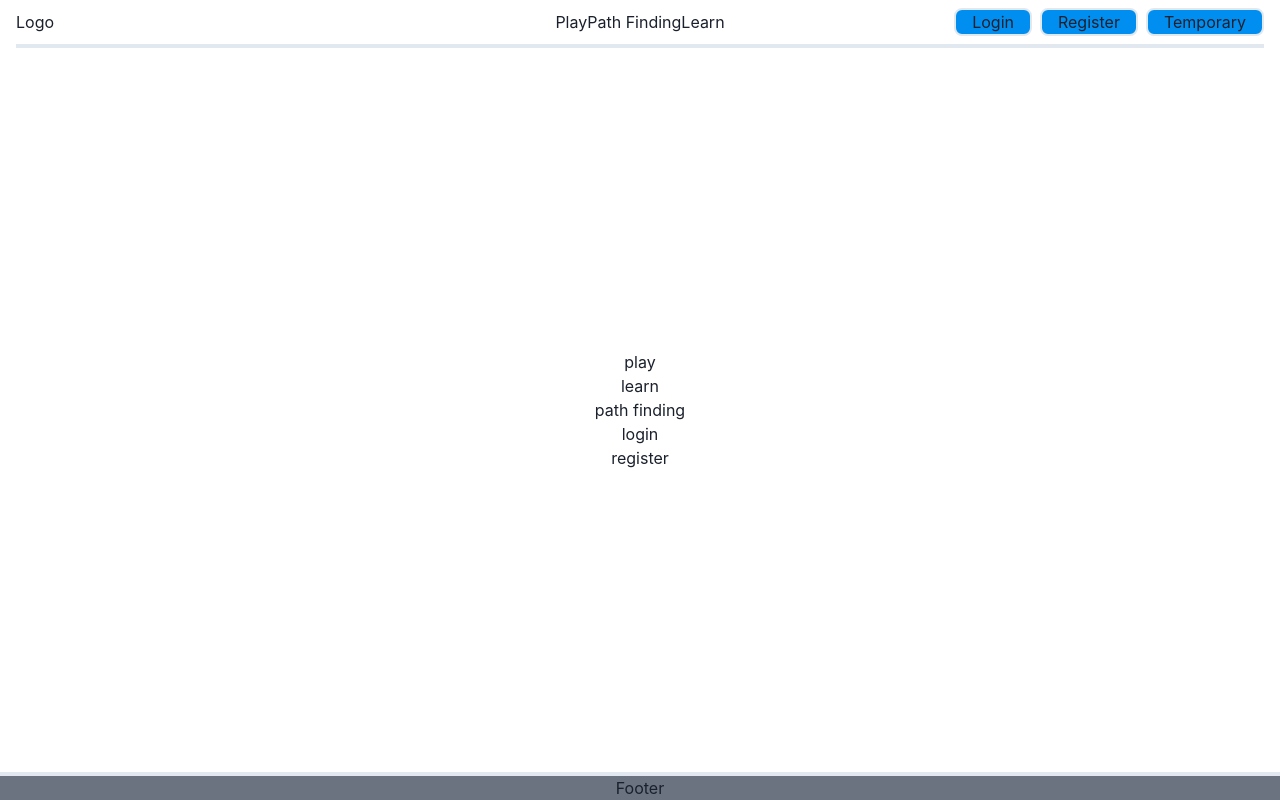
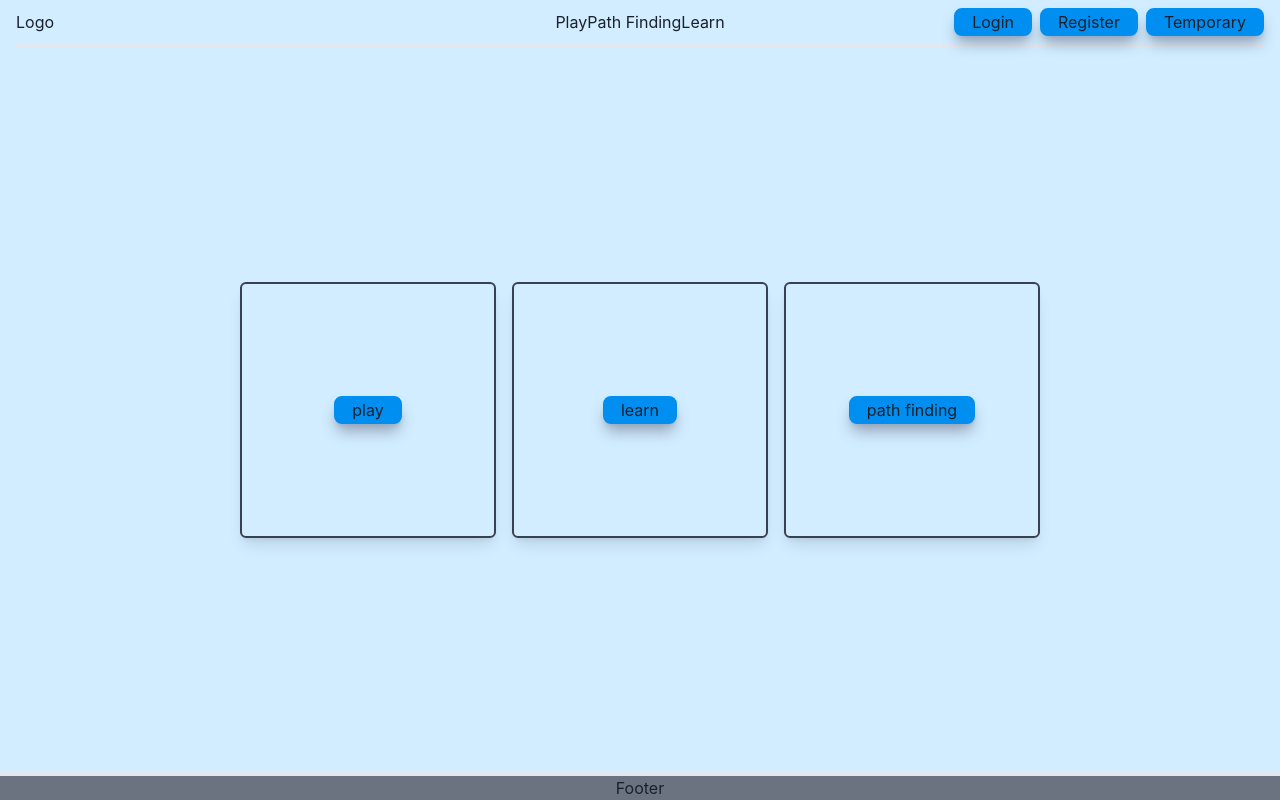
Before and after one commit to Am4teur/mazer-next, a Next.js app: page / in a window 1280 px wide. Built offline with nearby package versions, Linux system fonts and the light colour scheme.

Commit message:
Add Layout component

```diff
--- /dev/null
+++ b/components/Layout.tsx
@@ -0,0 +1,21 @@
+import Navbar from "./Navbar";
+import Footer from "./Footer";
+
+interface ILayoutProps {
+  children: React.ReactNode;
+}
+
+const Layout = ({ children }: ILayoutProps) => {
+  return (
+    <div className="app flex flex-col w-full min-h-screen bg-bg-blue">
+      <Navbar />
+      <main className="flex flex-col grow justify-center items-center">
+        {children}
+      </main>
+
+      <Footer />
+    </div>
+  );
+};
+
+export default Layout;
--- a/components/basics/Button.tsx
+++ b/components/basics/Button.tsx
@@ -3,14 +3,18 @@ import { motion } from "framer-motion";
 
 interface IButtonProps {
   children: React.ReactNode;
+  onClick?: () => void;
+  ref?: React.Ref<HTMLButtonElement>;
 }
 
-const Button = ({ children }: IButtonProps) => {
+const Button = ({ children, onClick, ref }: IButtonProps) => {
   return (
     <motion.button
-      className="border-solid border-2 bg-blue-3 rounded-lg px-4 my-2"
+      className="border-solid border-2 border-blue-3 bg-blue-3 rounded-lg shadow-lg shadow-slate-400 px-4 my-2"
       whileTap={{ y: 2 }}
       whileHover={{ scale: 1.1 }}
+      onClick={onClick}
+      ref={ref}
     >
       {children}
     </motion.button>
--- a/pages/_app.tsx
+++ b/pages/_app.tsx
@@ -2,6 +2,7 @@ import "../styles/globals.css";
 import type { AppProps } from "next/app";
 import { ChakraProvider } from "@chakra-ui/react";
 import { extendTheme } from "@chakra-ui/react";
+import Layout from "../components/Layout";
 
 const colors = {
   brand: {
@@ -16,7 +17,9 @@ const theme = extendTheme({ colors });
 function MyApp({ Component, pageProps }: AppProps) {
   return (
     <ChakraProvider theme={theme}>
-      <Component {...pageProps} />
+      <Layout>
+        <Component {...pageProps} />
+      </Layout>
     </ChakraProvider>
   );
 }
--- a/pages/index.tsx
+++ b/pages/index.tsx
@@ -1,43 +1,37 @@
+import React from "react";
 import type { NextPage } from "next";
 import Head from "next/head";
-import Image from "next/image";
 import NextLink from "next/link";
-import Footer from "../components/Footer";
-import Navbar from "../components/Navbar";
+import Button from "../components/basics/Button";
 
 const Home: NextPage = () => {
   return (
-    <div className="app flex flex-col w-full min-h-screen">
+    <>
       <Head>
-        <title>Create Next App</title>
-        <meta name="description" content="Generated by create next app" />
+        <title>Mazer</title>
+        <meta name="description" content="A Maze game" />
         <link rel="icon" href="/favicon.ico" />
+        <link rel="shortcut icon" href="/favicon.ico" />
       </Head>
 
-      <Navbar />
-
-      <main className="flex flex-col grow justify-center items-center">
+      <div className="flex md:flex-row flex-col gap-4">
+        <div className="flex justify-center items-center border-solid border-2 border-gray-700 rounded-md shadow-lg w-64 h-64">
           <NextLink href="/play" passHref>
-          <button>play</button>
+            <Button>play</Button>
           </NextLink>
+        </div>
+        <div className="flex justify-center items-center border-solid border-2 border-gray-700 rounded-md shadow-lg w-64 h-64">
           <NextLink href="/learn" passHref>
-          <button>learn</button>
+            <Button>learn</Button>
           </NextLink>
+        </div>
+        <div className="flex justify-center items-center border-solid border-2 border-gray-700 rounded-md shadow-lg w-64 h-64">
           <NextLink href="/path-finding" passHref>
-          <button>path finding</button>
+            <Button>path finding</Button>
           </NextLink>
-
-        <NextLink href="/login" passHref>
-          <button>login</button>
-        </NextLink>
-
-        <NextLink href="/register" passHref>
-          <button>register</button>
-        </NextLink>
-      </main>
-
-      <Footer />
         </div>
+      </div>
+    </>
   );
 };
 
```
Lines whose indentation alone changed are shown as unchanged.
